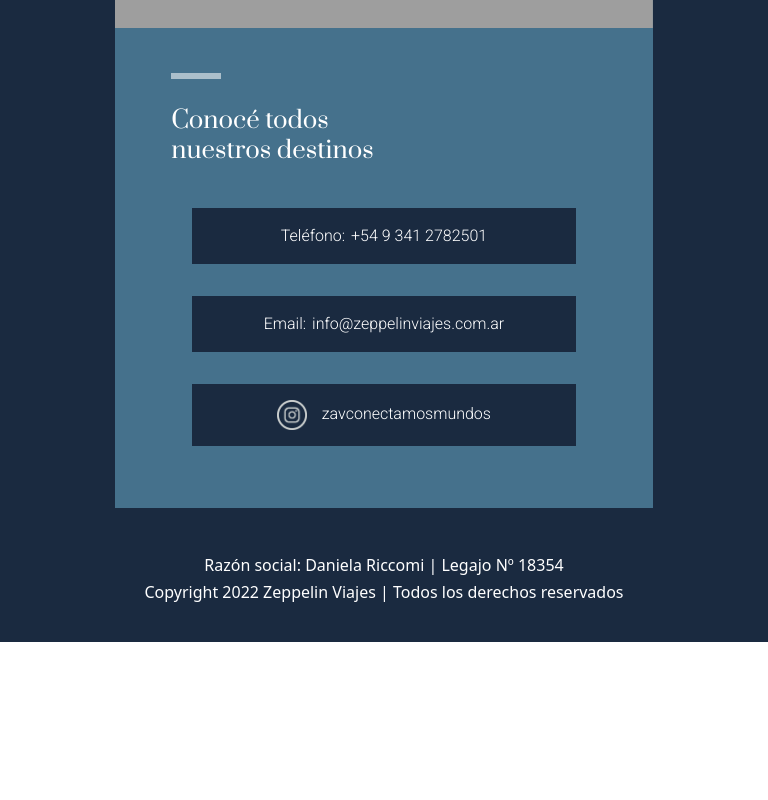
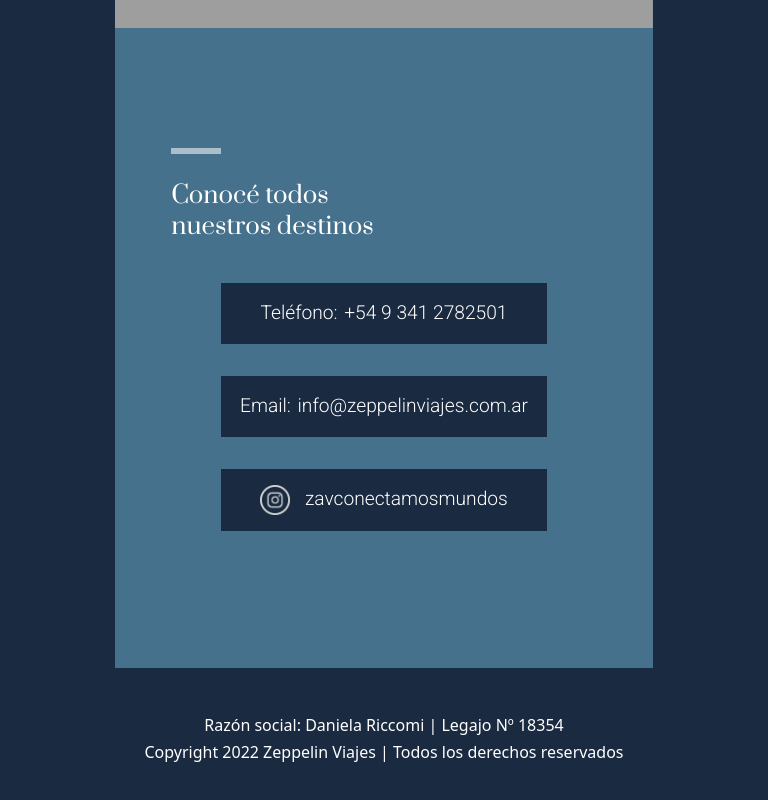
Before and after one commit to manumancione/Zeppelin, a plain HTML site: page index.html in a window 768 px wide. Shown: the part 2503-3303 px from the top of the page. Before the commit the page ends 3145 px from the top, so only its background shows below. Drawn offline with nearby package versions, Linux system fonts and the light colour scheme; grey boxes are pictures that could not be loaded.

Commit message:
agregado final

```diff
--- a/estilos/style.css
+++ b/estilos/style.css
@@ -728,6 +728,12 @@ hr {
 }
 
 @media (min-width: 500px) and (max-width: 824px) {
+     .footer-list li {
+
+         padding: 1rem 1.5rem;
+
+     }
+
     .div-conteiner-ppal {
 
         margin: 0 auto;
@@ -746,7 +752,7 @@ hr {
 
     .div-footer {
         text-align: center;
-        height: 60vh;
+        height: 80vh;
         width: 70vw;
         min-width: none;
         margin: 0;
@@ -776,10 +782,6 @@ hr {
         /* W3C, IE 10+/ Edge, Firefox 16+, Chrome 26+, Opera 12+, Safari 7+ */
     }
 
-
-
-
-
     .footer-title {
         padding: 0 0 1.5rem;
 
@@ -789,9 +791,11 @@ hr {
         font-size: 1.5rem;
     }
 
-    .footer-list li {
-        font-size: 1rem;
-    }
+  .footer-list li {
+
+      padding: 1rem 1.2rem;
+  }
+
 }
 
 
@@ -824,7 +828,7 @@ hr {
 
     .footer-list li {
         padding: 1rem 1.2rem;
-        ;
+
     }
 
 }
```
